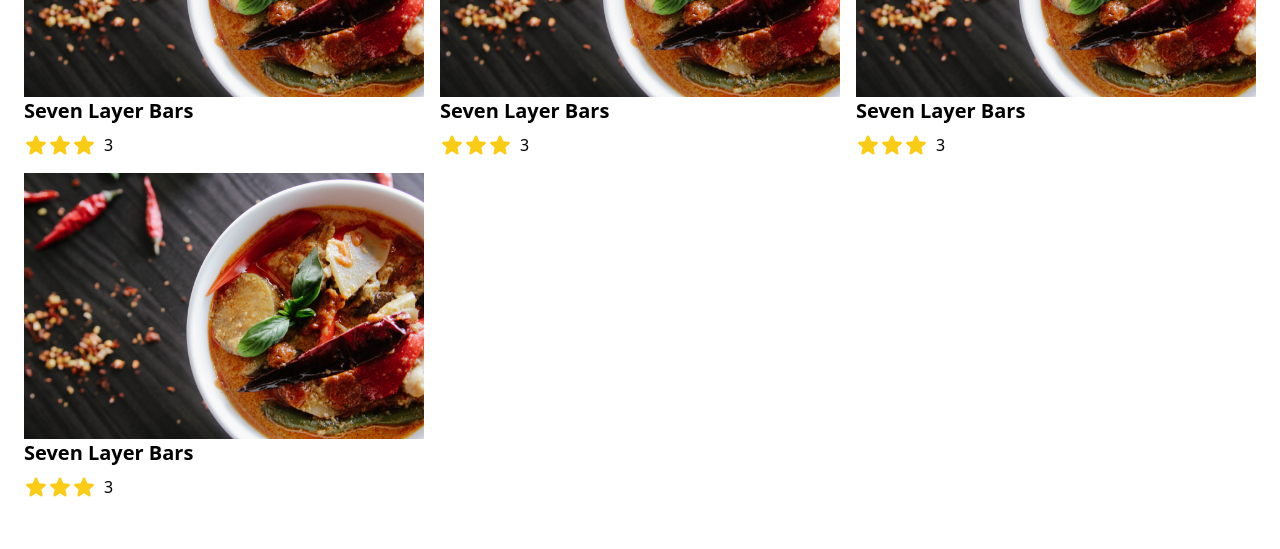
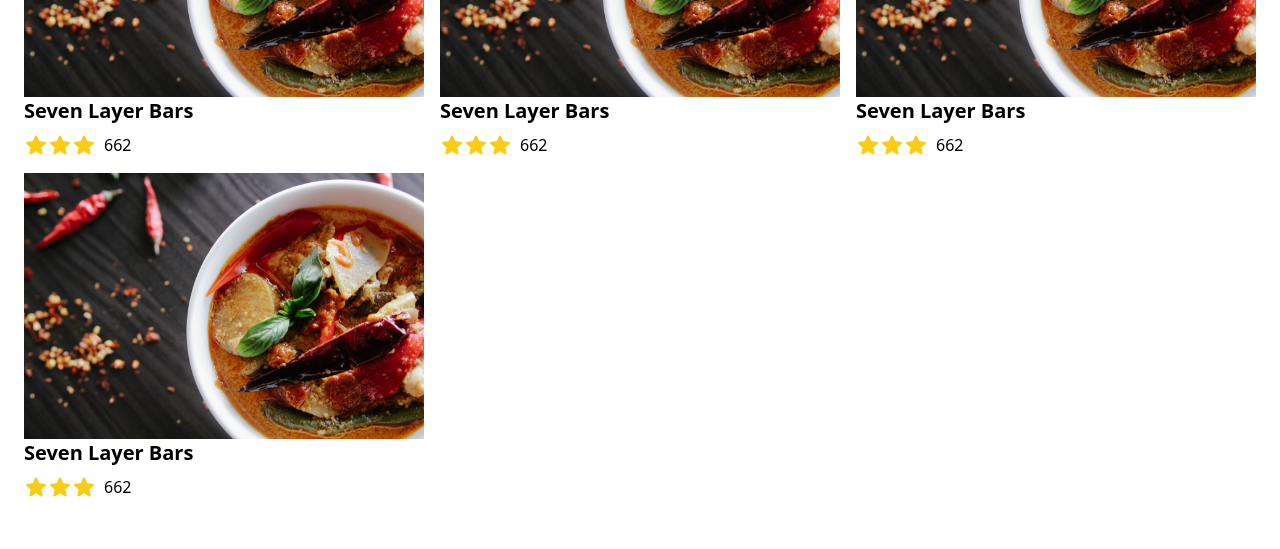
Before and after one commit to Jon-Felipe/Tasty-React, a React (Vite) app: page / in a window 1280 px wide. Shown: the part 1280-1829 px from the top of the page. Built offline with nearby package versions, Linux system fonts and the light colour scheme.

Commit message:
update rating info

```diff
--- a/src/components/Recipe.tsx
+++ b/src/components/Recipe.tsx
@@ -7,18 +7,19 @@ import StarRating from './StarRating';
 type Props = {
   text: string;
   image: string;
-  rating: number;
+  avgRating: number;
+  ratingAmt: number;
 };
 
-const Recipe = ({ text, image, rating }: Props) => {
+const Recipe = ({ text, image, avgRating, ratingAmt }: Props) => {
   return (
     <article>
       <img src={foodImg} alt={text} />
       <div>
         <h3 className='text-xl font-semibold mb-2'>{text}</h3>
         <div className='flex gap-2'>
-          <StarRating rating={rating} />
-          <p>{rating}</p>
+          <StarRating rating={avgRating} />
+          <p>{ratingAmt}</p>
         </div>
       </div>
     </article>
--- a/src/pages/Home.tsx
+++ b/src/pages/Home.tsx
@@ -64,7 +64,8 @@ const Home = (props: Props) => {
                 key={recipe.id}
                 text={recipe.text}
                 image={recipe.image}
-                rating={recipe.averate_rating}
+                avgRating={recipe.averate_rating}
+                ratingAmt={recipe.ratings}
               />
             );
           })}
```
